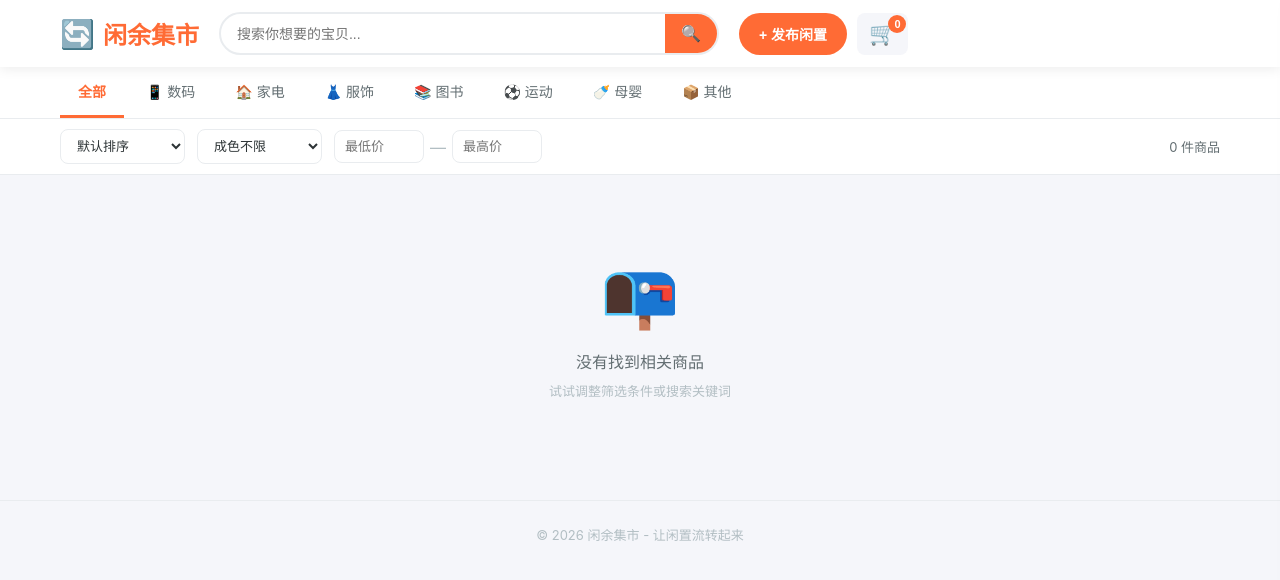
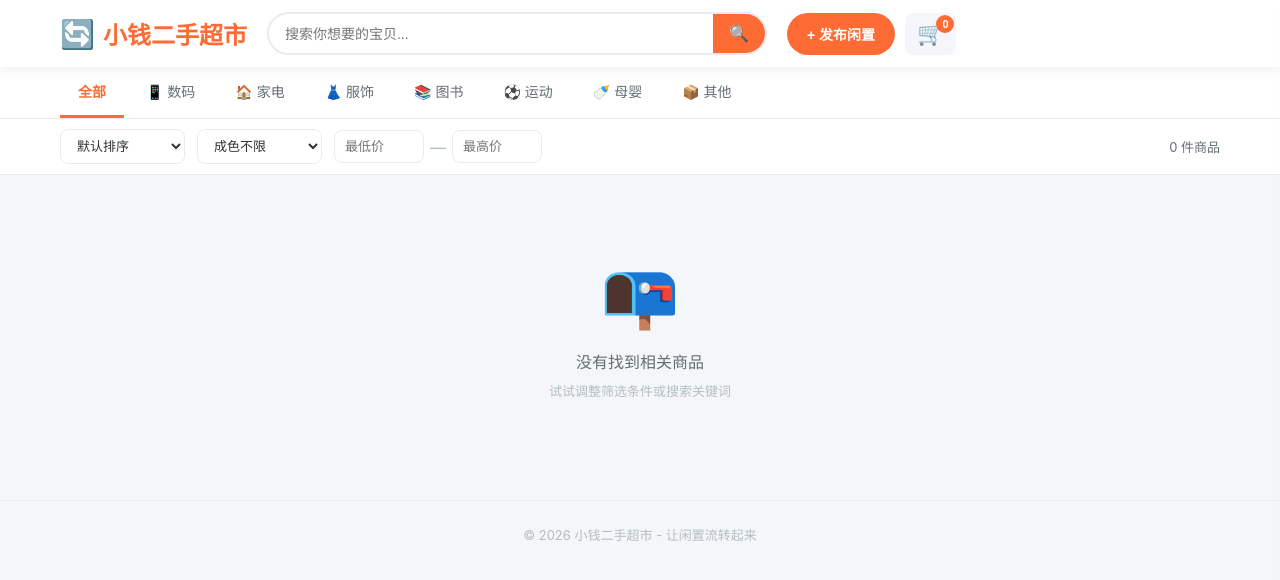
Before and after one commit to 2855873420-sys/xianyu-market, a plain HTML site: page index.html in a window 1280 px wide. Drawn offline with Linux system fonts and the light colour scheme.

Commit message:
更名为小钱二手超市

```diff
--- a/index.html
+++ b/index.html
@@ -3,7 +3,7 @@
 <head>
     <meta charset="UTF-8">
     <meta name="viewport" content="width=device-width, initial-scale=1.0">
-    <title>闲余集市 - 二手交易平台</title>
+    <title>小钱二手超市 - 二手交易平台</title>
     <link rel="stylesheet" href="style.css">
 </head>
 <body>
@@ -11,7 +11,7 @@
         <div class="header-inner">
             <div class="logo" onclick="location.reload()">
                 <span class="logo-icon">🔄</span>
-                <span class="logo-text">闲余集市</span>
+                <span class="logo-text">小钱二手超市</span>
             </div>
             <div class="search-bar">
                 <input type="text" id="searchInput" placeholder="搜索你想要的宝贝..." oninput="filterProducts()">
@@ -147,7 +147,7 @@
         </div>
     </div>
     <footer class="footer">
-        <p>© 2026 闲余集市 - 让闲置流转起来</p>
+        <p>© 2026 小钱二手超市 - 让闲置流转起来</p>
     </footer>
     <script src="data.js"></script>
     <script src="script.js"></script>
```
